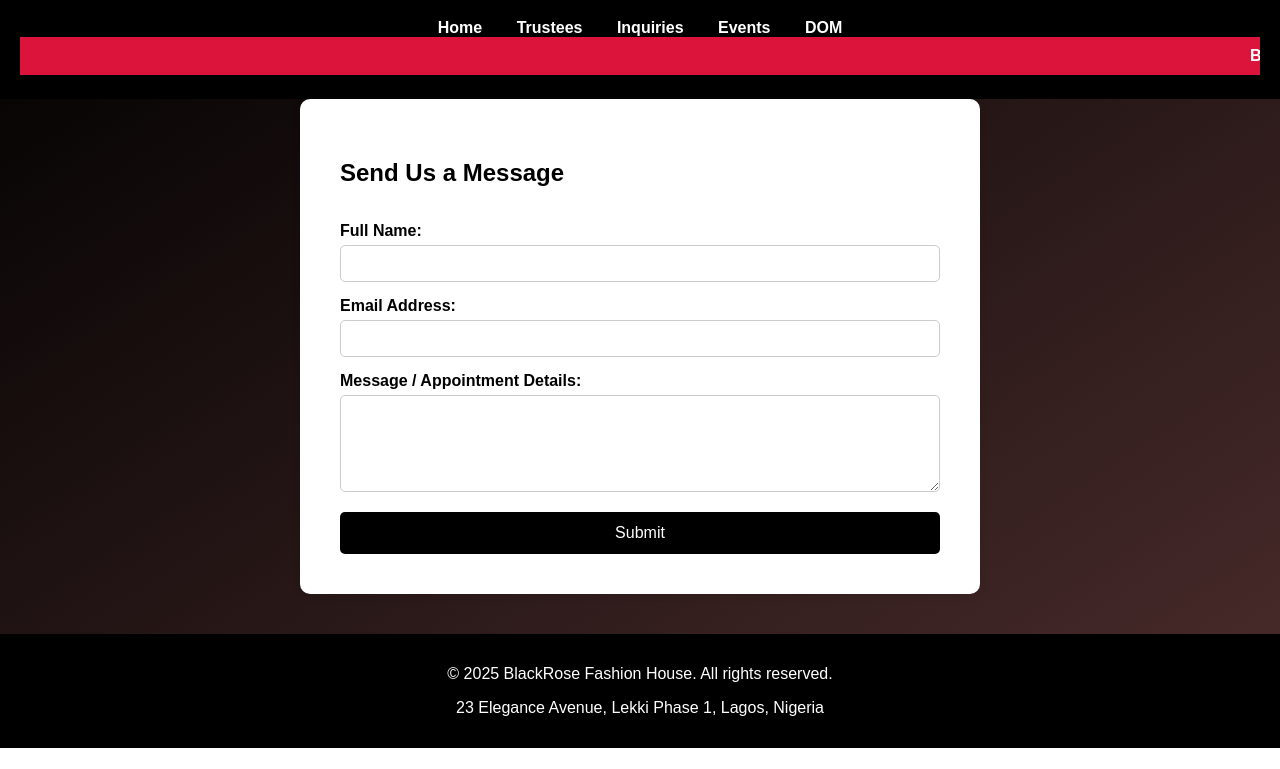
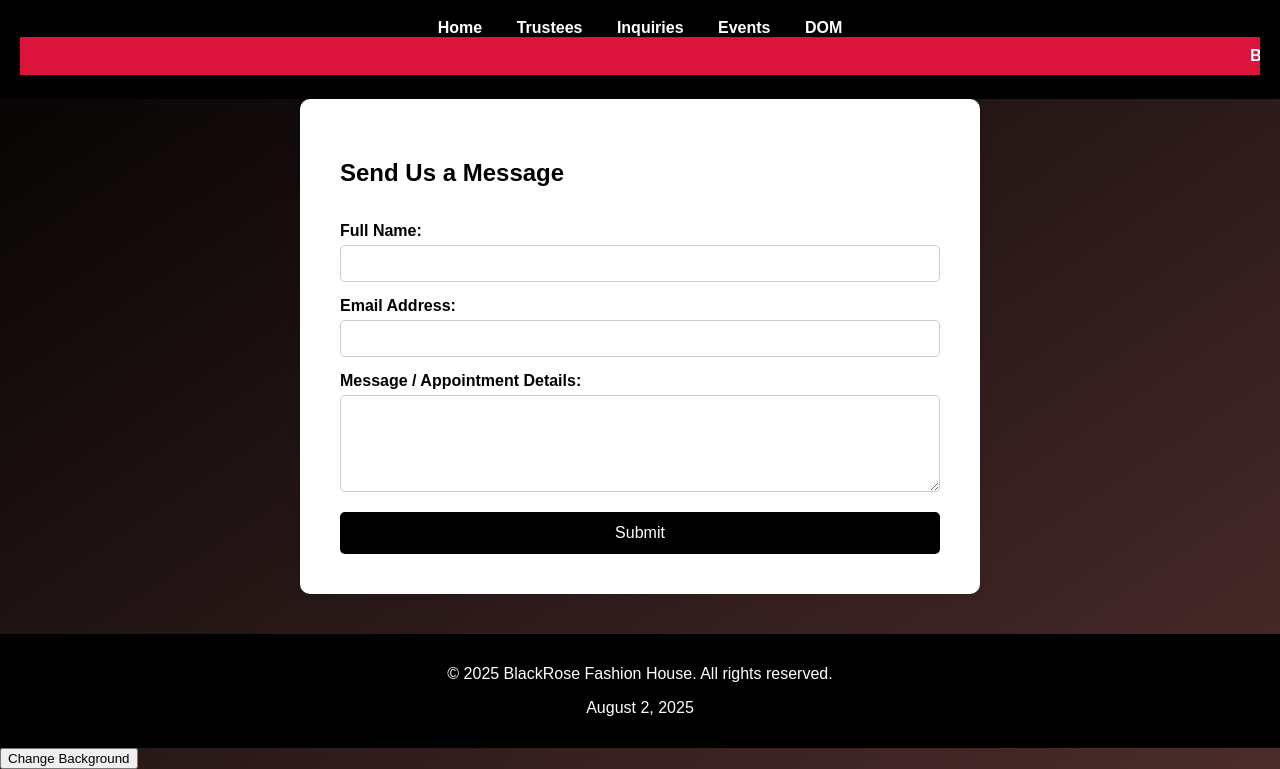
Before and after one commit to Blessing-Bassey/blackrose-fashion, a plain HTML site: page inquiries.html in a window 1280 px wide. Shown: the part 81-850 px from the top of the page. Before the commit the page ends 829 px from the top, so only its background shows below. Drawn offline with Linux system fonts and the light colour scheme.

Commit message:
Added new photo and updated HTML

```diff
--- a/inquiries.html
+++ b/inquiries.html
@@ -47,7 +47,8 @@
 
     <footer>
       <p>&copy; 2025 BlackRose Fashion House. All rights reserved.</p>
-      <p>23 Elegance Avenue, Lekki Phase 1, Lagos, Nigeria</p>
+      <p id="dateNote"></p>
     </footer>
+    <button onclick="changeBackgroundColor()">Change Background</button>
   </body>
 </html>
```
Also changed, not shown: trustees.html (+1 -1 lines).
